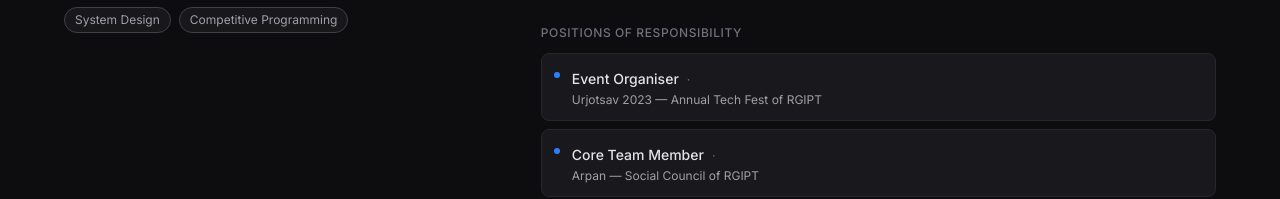
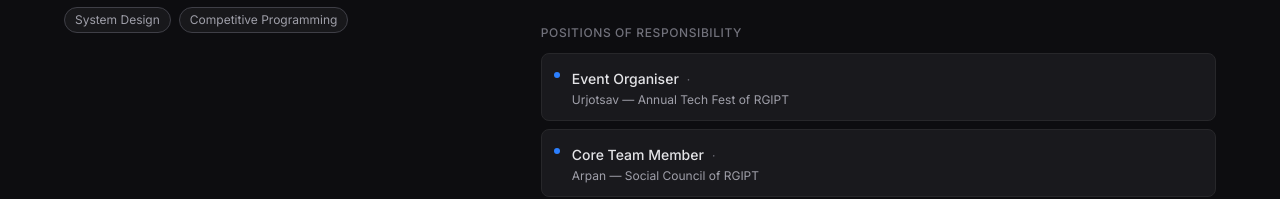
Before and after one commit to Prj-007/portfolio, a Next.js app: page / in a window 1280 px wide. Shown: the part 1389-1588 px from the top of the page. Built offline with nearby package versions, Linux system fonts and the light colour scheme.

Commit message:
Remove 2023 from Urjotsav organization name

```diff
--- a/constants/data.ts
+++ b/constants/data.ts
@@ -259,7 +259,7 @@ export const ACHIEVEMENTS: Achievement[] = [
 export const POSITIONS: Position[] = [
   {
     role: 'Event Organiser',
-    organization: 'Urjotsav 2023 — Annual Tech Fest of RGIPT',
+    organization: 'Urjotsav — Annual Tech Fest of RGIPT',
   },
   {
     role: 'Core Team Member',
```
